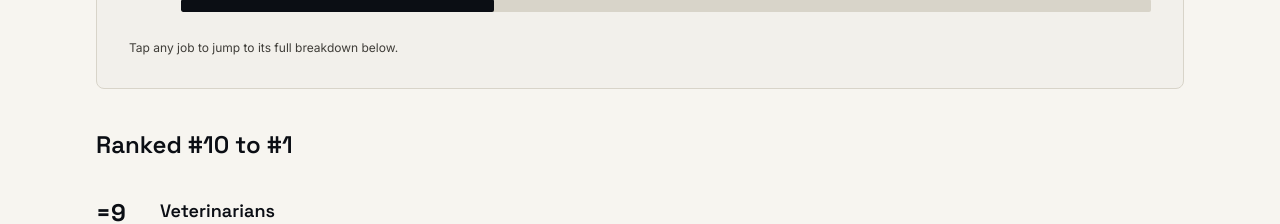
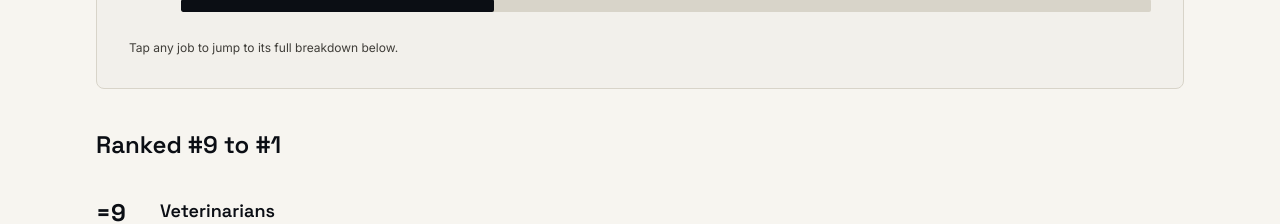
Before and after one commit to Vedang1655/viszlyn, a Next.js app: page /rankings/highest-paying-jobs-canada-2026 in a window 1280 px wide. Shown: the part 2900-3124 px from the top of the page. Built offline with nearby package versions, Linux system fonts and the light colour scheme.

Commit message:
Fix ranking section count heading

```diff
--- a/src/app/rankings/[slug]/page.tsx
+++ b/src/app/rankings/[slug]/page.tsx
@@ -197,7 +197,9 @@ export default async function RankingArticlePage({ params }: PageProps) {
             </div>
           </ArticleSection>
 
-          <ArticleSection title="Ranked #10 to #1">
+          <ArticleSection
+            title={`Ranked #${Math.max(...article.detailedEntries.map((entry) => entry.rank))} to #1`}
+          >
             <div>
               {article.detailedEntries.map((entry) => (
                 <RankEntry key={entry.rank} {...entry} earningsLabel={article.entryValueLabel} />
```
